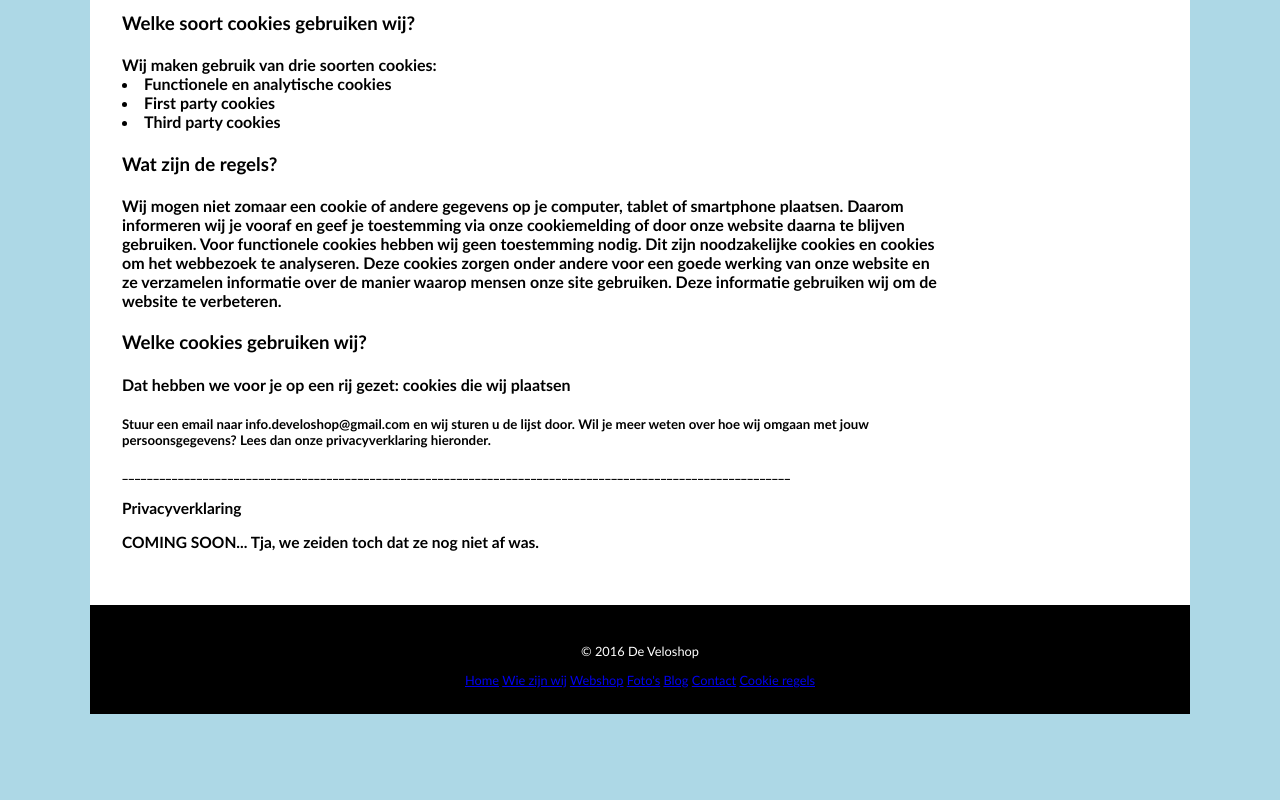
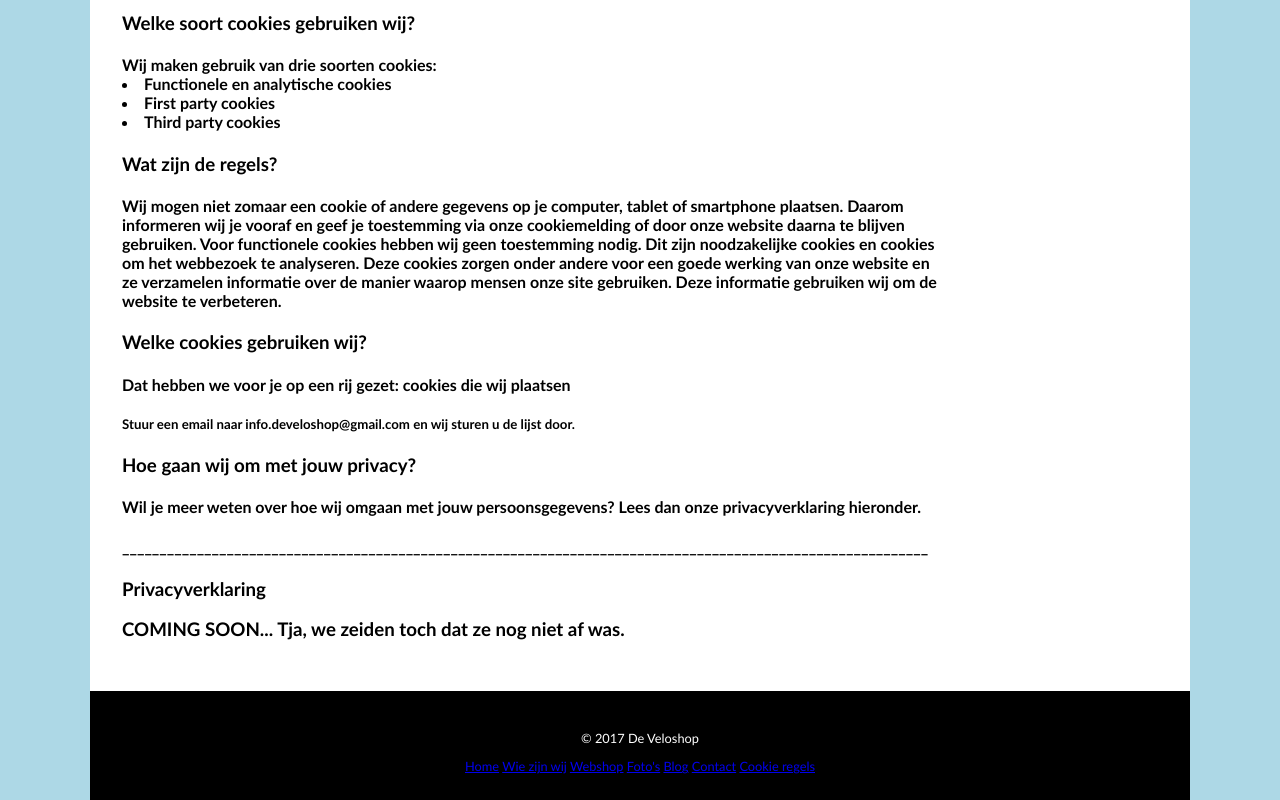
Before and after one commit to develoshop/index, a plain HTML site: page cookie.html in a window 1280 px wide. Shown: the part 530-1330 px from the top of the page. Before the commit the page ends 1244 px from the top, so only its background shows below. Drawn offline with Linux system fonts and the light colour scheme.

Commit message:
Update2.0.1
Jaar van beneden aangepast

```diff
--- a/cookie.html
+++ b/cookie.html
@@ -48,7 +48,7 @@
 <h3>Welke cookies gebruiken wij?
 <h4>Dat hebben we voor je op een rij gezet: cookies die wij plaatsen
   <h5>Stuur een email naar info.develoshop@gmail.com en wij sturen u de lijst door.
-<h3<Hoe gaan wij om met jouw privacy?
+<h3>Hoe gaan wij om met jouw privacy?
 <h4>Wil je meer weten over hoe wij omgaan met jouw persoonsgegevens? Lees dan onze privacyverklaring hieronder.
 <h4>____________________________________________________________________________________________________________
 <h3>Privacyverklaring
@@ -57,7 +57,7 @@
 </article>
 
 <footer>
-<p>© 2016 De Veloshop </p>
+<p>© 2017 De Veloshop </p>
 <a href="index.html">Home</a>
 <a href="wiezijnwij.html">Wie zijn wij</a>
 <a href="webshop.html">Webshop</a>
```
Also changed, not shown: blog.html (+1 -1 lines), contact.html (+1 -1 lines), fotos.html (+1 -1 lines), index.html (+1 -1 lines), webshop.html (+1 -1 lines), wiezijnwij.html (+1 -1 lines).
